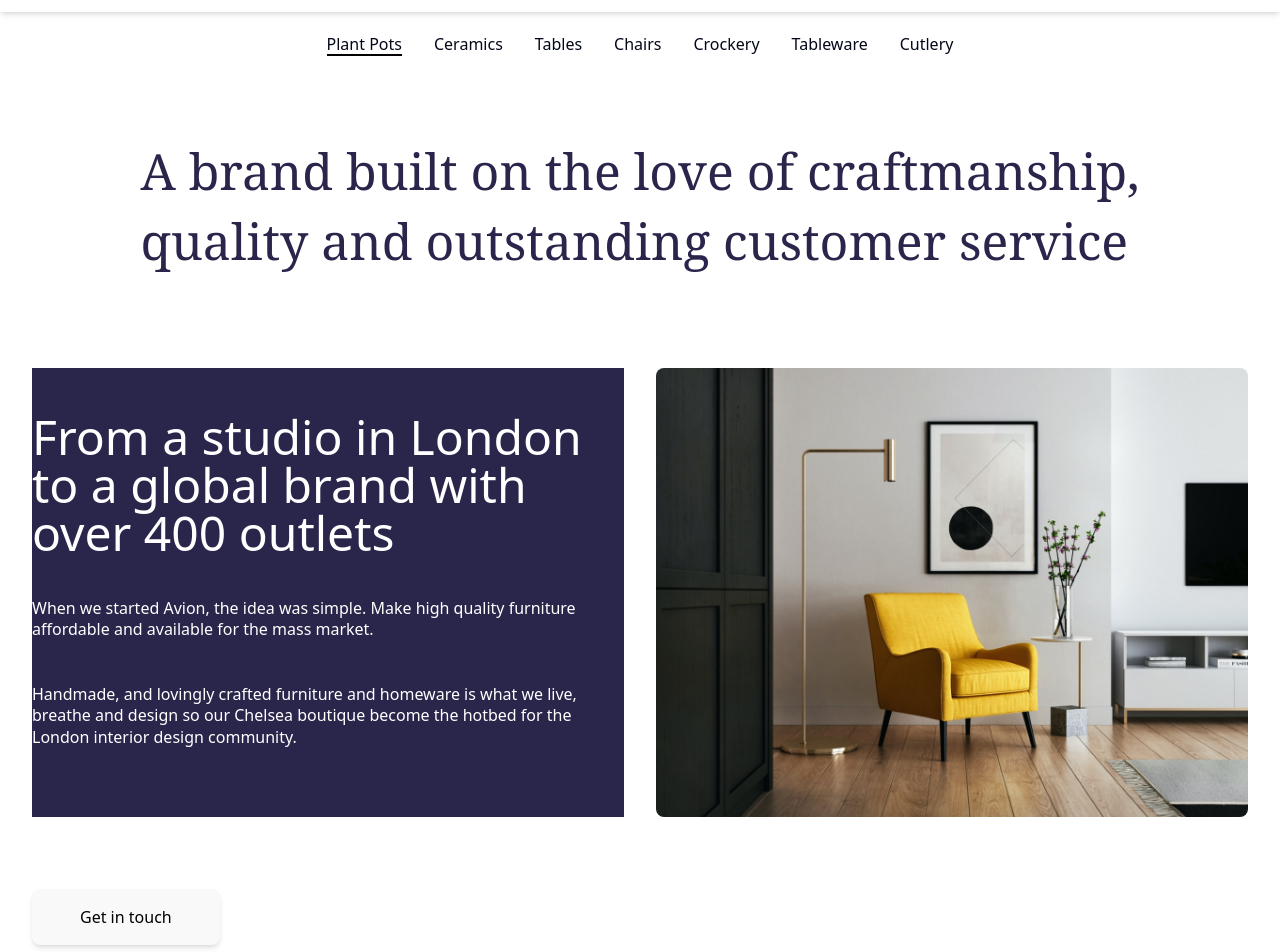
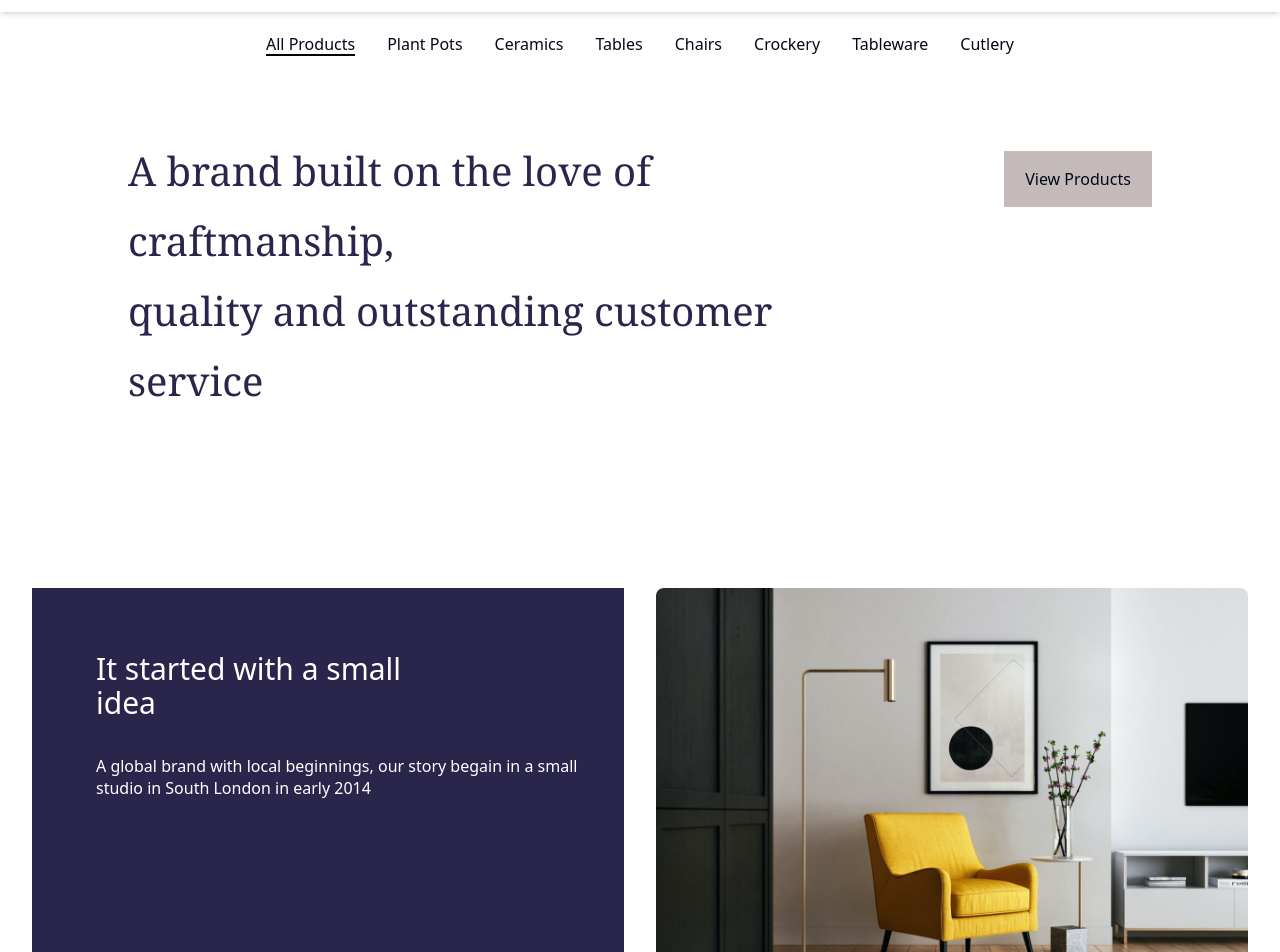
Before and after one commit to KHIZRA-IQBAL/hackathon-UI-UX, a Next.js app: page /about in a window 1280 px wide. Shown: the part 100-1052 px from the top of the page. Built offline with nearby package versions, Linux system fonts and the light colour scheme.

Commit message:
Your commit message

```diff
--- a/src/app/about/page.tsx
+++ b/src/app/about/page.tsx
@@ -62,11 +62,17 @@ function Productpage() {
 
       </div>
     </nav>
-    <div className='flex items-center justify-center gap-[16px] mt-[20px] '>
-          <nav className="  hidden md:flex items-center gap-8">
+    <div className='flex items-center justify-center gap-[16px] xsm:ml-[10px] md:ml-[0px] mt-[20px] '>
+          <nav className="xsm:flex md:flex items-center gap-8">
+                 <Link
+                    href={"/productlist2"}
+                    className="text-[16px] leading-[24px] relative after:absolute after:bottom-0 after:left-0 after:h-0.5 after:w-full after:bg-black "
+                  >
+                    All Products
+                  </Link>
                   <Link
                     href={"/"}
-                    className="text-[16px] leading-[24px] relative after:absolute after:bottom-0 after:left-0 after:h-0.5 after:w-full after:bg-black "
+                    className="text-[16px] leading-[24px] hover:text-gray-600"
                   >
                     Plant Pots
                   </Link>
@@ -112,27 +118,31 @@ function Productpage() {
                   </nav>
                   </div>
 
-                  <div>
-                    <div className="flex flex-col items-center justify-center mt-[80px] font-serif text-[#2A254B] width-[704px]">
-                        <h1 className='text-[50px] leading-[70px]'>A brand built on the love of craftmanship,
+                  <div className='flex xsm:flex-col md:flex-row '>
+                    <div className="flex flex-col items-center justify-center my-[80px] font-serif text-[#2A254B] width-[704px]
+                   xsm:ml-[20px] md:ml-[128px]
+                   xsm:mr-[10px] md:mr-[160px]">
+                        <h1 className='text-[40px] leading-[70px]'>A brand built on the love
+                          of craftmanship,
                         <br/> quality and outstanding customer service</h1>
 
                     </div>
+                    <button className='xsm:w-[300px] md:w-[170px]  h-[56px] xsm:mt-[40px] md:mt-[95px] xsm:mr-[20px] ml-[20px] md:mr-[128px] xsm:mb-[10px] md:mb-[133px] bg-[#c4baba]'>View  Products</button>
                   </div>
 
-         <section className=" mt-[60px] grid grid-cols-1 md:grid-cols-2 gap-8 p-8 ">
+         <section className="xsm:mt-[10px] md:mt-[60px] grid grid-cols-1 md:grid-cols-2 gap-8 xsm:p-4 md:p-8 ">
         <div className="flex flex-col justify-center bg-[#2A254B]">
-          <h2 className="text-[24px] text-white leading-[33.6px] md:text-5xl font-sans mb-4">
-          From a studio in London to a global brand with
-          over 400 outlets
+          <h2 className="text-[24px] text-white leading-[33.6px] md:text-[30px] font-sans xsm:mt-[20px]
+          md:mt-[64px] xsm:ml-[10px] md:ml-[64px] xsm:mr-[10px] md:mr-[187px] mb-[12px]">
+          It started with a small idea
           </h2>
-          <p className="mb-6 text-white text-[16px] leading-[21.5px] mt-[25px]">
-          When we started Avion, the idea was simple. Make high quality furniture affordable and available
-          for the mass market. <br/><br/><br/>
-          Handmade, and lovingly crafted furniture and homeware is what we live, breathe and design
-          so our Chelsea boutique become the hotbed for the London interior design community.
+          <p className="xsm:mb-[80px] md:mb-[145px] text-white text-[16px] leading-[21.5px]
+          mt-[25px]
+          xsm:ml-[10px] md:ml-[64px] ">
+          A global brand with local beginnings, our story begain in a small studio in South London in early 2014
           </p>
-
+          <button className='xsm:w-[300px] md:w-[170px]  h-[56px] xsm:mr-[20px] md:mr-[0px]
+         xsm:mt-[10px] md:mt-[41px] bg-[#c4baba] xsm:ml-[10px] md:ml-[64px] xsm:mb-[10px]  md:mb-[0px]'>View  collection</button>
         </div>
         <div>
           <Image
@@ -142,14 +152,10 @@ function Productpage() {
             className="w-full h-auto object-cover rounded-lg"/>
 
         </div>
-        <div className="text-left mt-10">
-          <button className="bg-[#F9F9F9] hover:bg-gray-300 text-black py-3 px-8 sm:py-4 sm:px-12 text-sm sm:text-base rounded-lg shadow-md transition-colors">
-            Get in touch
-          </button>
-        </div>
+
       </section>
 
-      <section className=" mt-[60px] grid grid-cols-1 md:grid-cols-2 gap-8 p-8">
+      <section className="xsm:mt[0px] md:mt-[60px] grid grid-cols-1 md:grid-cols-2 xsm:gap-1 md:gap-8 xsm:p-2 md:p-8">
       <div>
           <Image
             src="/overall.png"
@@ -171,9 +177,9 @@ function Productpage() {
           Handmade, and lovingly crafted furniture and homeware is what we live, breathe and design
           so our Chelsea boutique become the hotbed for the London interior design community.
           </p>
-          <div className="text-left mt-[176px]">
+          <div className="text-left xsm:mt-[30px] md:mt-[176px] xsm:ml-[10px] md:ml-[64px]">
           <button className="bg-[#F9F9F9] hover:bg-gray-300 text-black py-3 px-8 sm:py-4 sm:px-12 text-sm sm:text-base rounded shadow-md transition-colors">
-Get in touch          </button>
+           Get in touch</button>
         </div>
         </div>
 
--- a/src/app/home1/page.tsx
+++ b/src/app/home1/page.tsx
@@ -14,7 +14,14 @@ const Home1 = () => {
          <Navbar/>
          <Hero/>
               {/* four box */}
+              <div className='w-full'>
+              <h1 className='mt-[80px] xsm:mt-[50px] md:mt-[80px]
+                 ml-[529px]  xsm:ml-[50px] md:ml-[529px]
+                 mr-[545px]   xsm:mr-[50px] md:mr-[529px]
+                mb-[36px]
+                text-[18px] '>What makes our brand different</h1>
               <div className='grid grid-cols-4 gap-[18px] mb-[82px] xsm:grid-cols-1 w-full xs:grid-cols-2 sm:grid-cols-3 md:grid-cols-4'>
+
                {Box.map((item,index)=>{
                               return(
                                 <div className='w-[305px] h-[244px] p-[48px]'  key={index}>
@@ -24,6 +31,8 @@ const Home1 = () => {
                                 </div>
                               )
                             })}
+                            </div>
+
                             </div>
                                  <h1 className='p-[48px] text-3xl'>New ceramics</h1>
                             <div className='w-full grid grid-cols-4 gap-[20px] xsm:grid-cols-1 xs:grid-cols-2 sm:grid-cols-3 md:grid-cols-4'>
```
Also changed, not shown: src/components/hero.tsx (+12 -5 lines).
